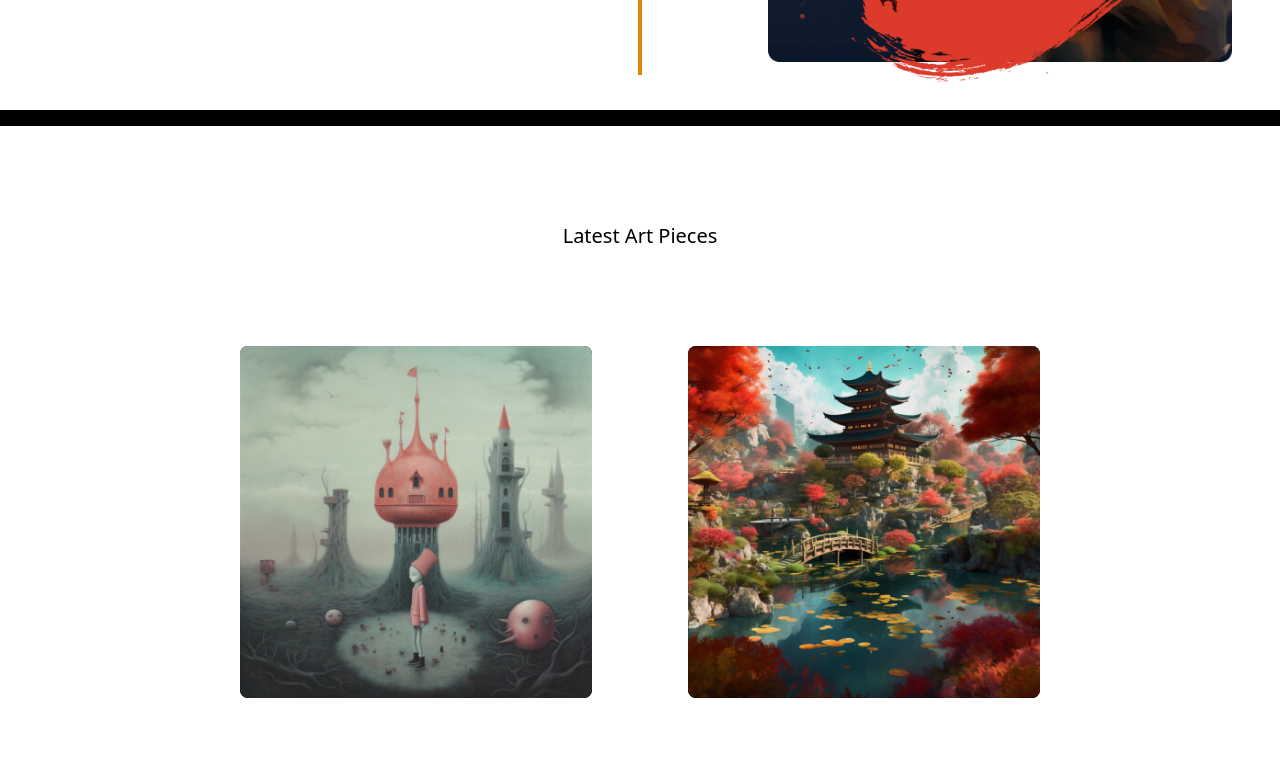
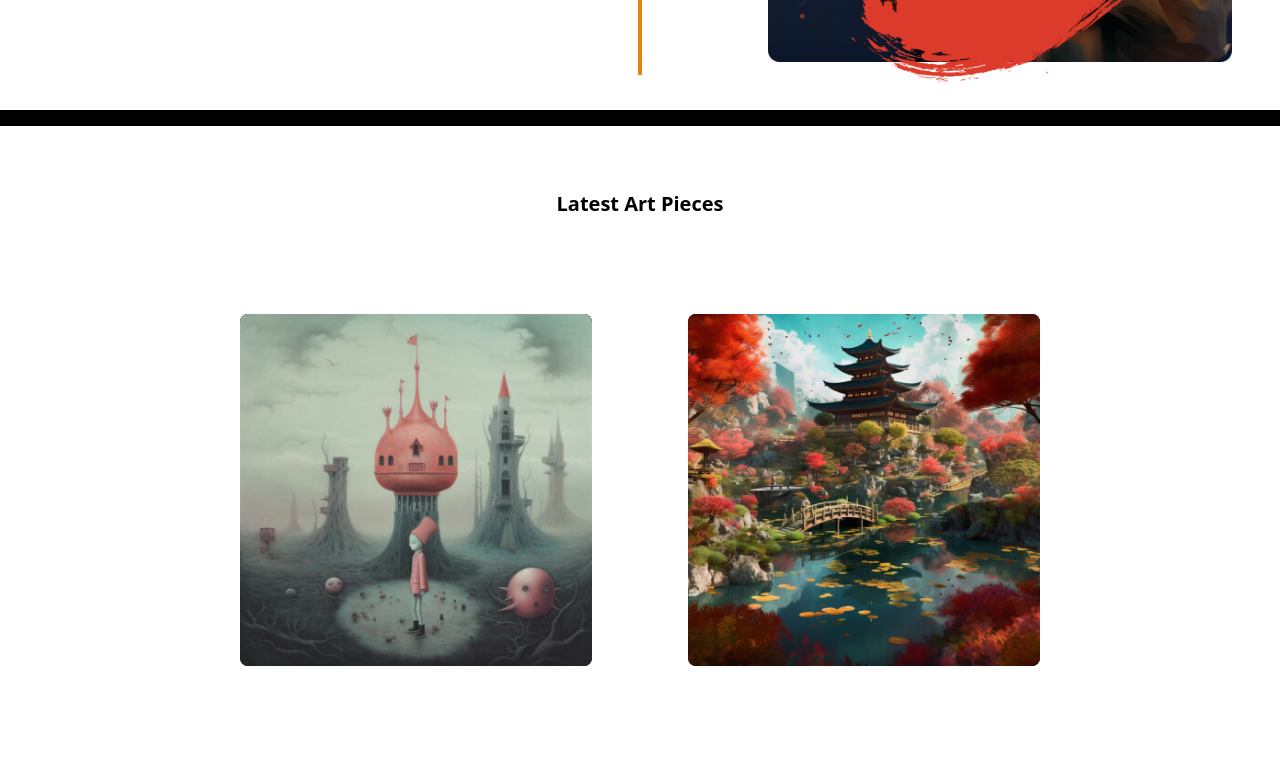
Before and after one commit to Mahmud-Alam/astro-artfolio-website, an Astro site: page / in a window 1280 px wide. Shown: the part 771-1530 px from the top of the page. Built offline with nearby package versions, Linux system fonts and the light colour scheme; Astro itself is replaced by a stand-in of ours.

Commit message:
add padding into gallery file

```diff
--- a/src/components/Gallery.astro
+++ b/src/components/Gallery.astro
@@ -1,5 +1,5 @@
-<div class="mx-12">
-  <h1 class="my-24 text-center text-xl">Latest Art Pieces</h1>
+<div id="arts" class="mx-12 py-16">
+  <h1 class="mb-24 text-center text-xl font-bold">Latest Art Pieces</h1>
   <div class="grid grid-cols-1 gap-24 xl:mx-48 xl:grid-cols-2">
     <div class="group relative cursor-pointer">
       <img
```
